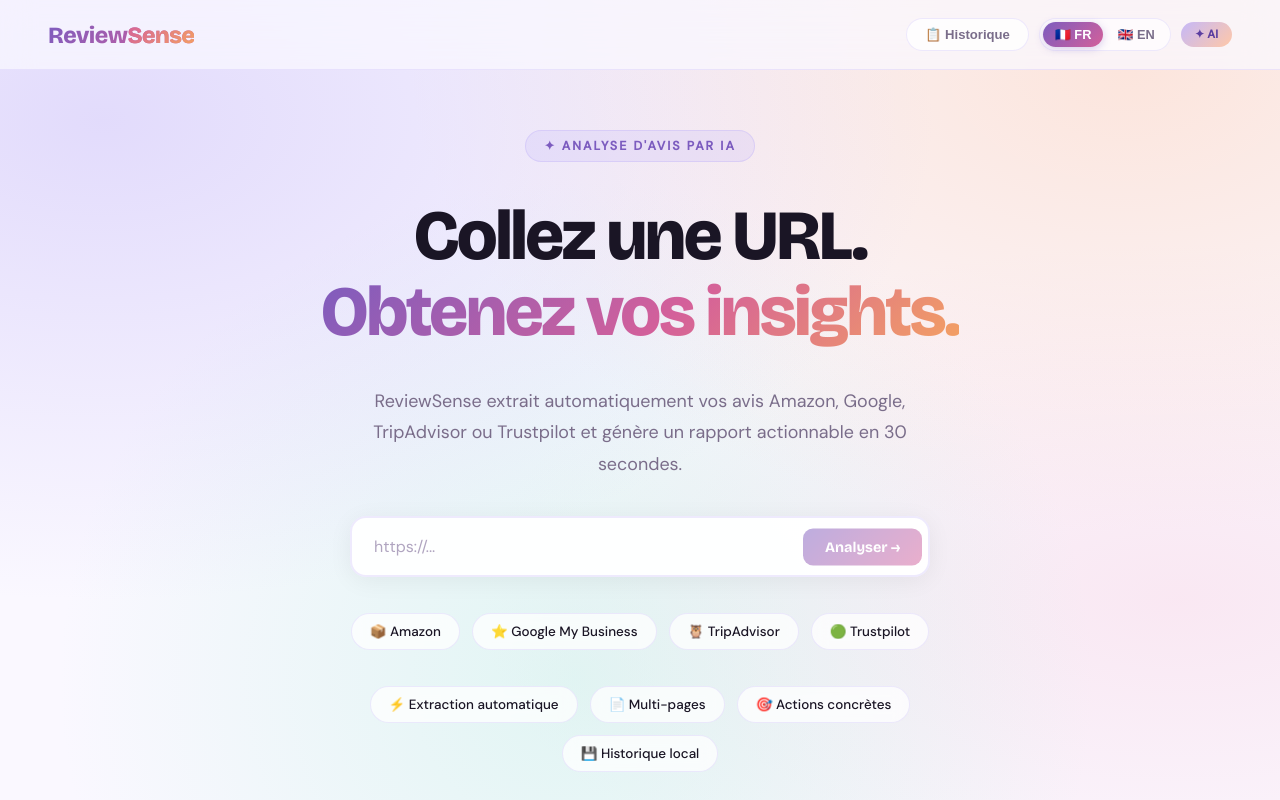
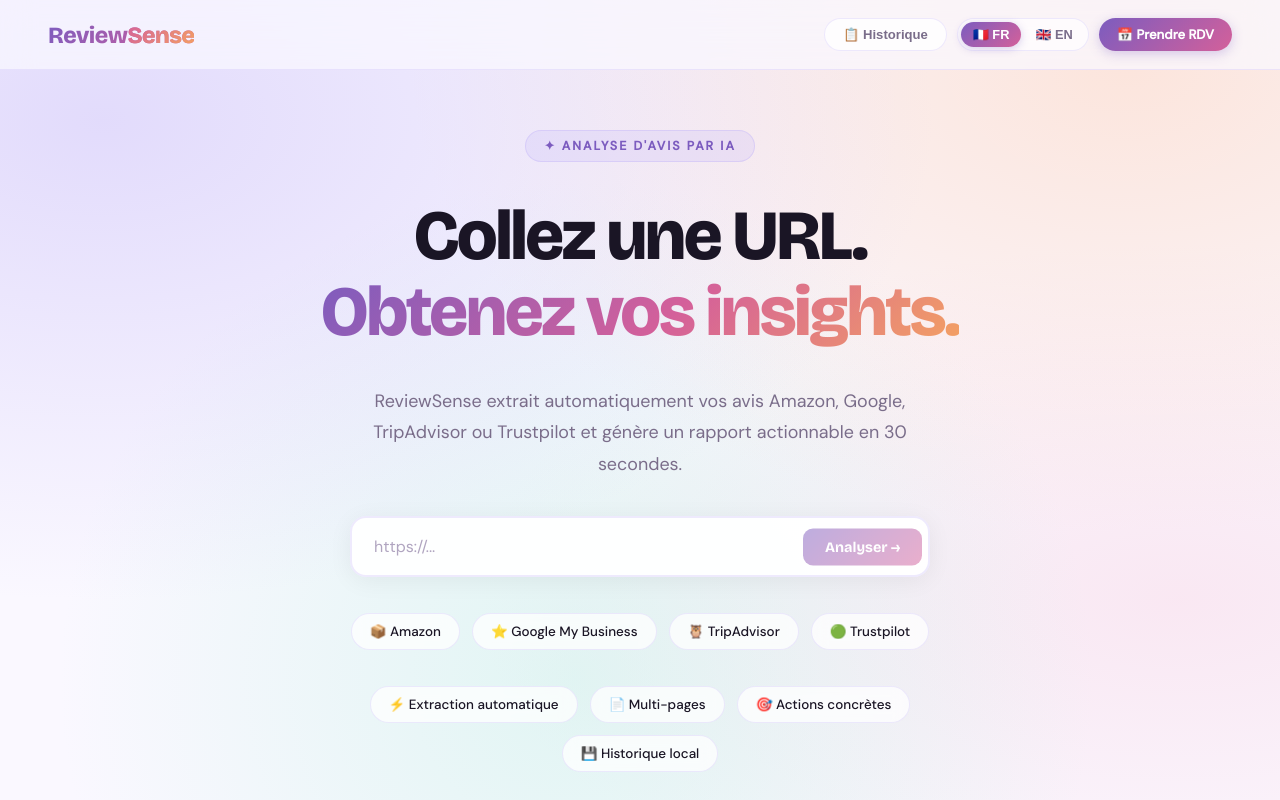
Before and after one commit to ashleyappadoo/ReviewSense, a Next.js app: page / in a window 1280 px wide. Shown: the top 800 px of the page. Built offline with nearby package versions, Linux system fonts and the light colour scheme.

Commit message:
Update index.jsx
RDV Header

```diff
--- a/pages/index.jsx
+++ b/pages/index.jsx
@@ -255,6 +255,8 @@
         .lang-btn{padding:5px 12px;border-radius:30px;border:none;font-size:0.8rem;font-weight:700;cursor:pointer;transition:all 0.2s;background:transparent;color:var(--muted)}
         .lang-btn.active{background:linear-gradient(135deg,#7c5cbf,#d4609a);color:white;box-shadow:0 2px 8px rgba(124,92,191,0.3)}
         .nav-badge{font-size:0.72rem;font-weight:700;background:linear-gradient(135deg,var(--lavender),var(--peach));padding:5px 14px;border-radius:20px;color:#5b3ea0}
+        .nav-rdv-btn{display:inline-flex;align-items:center;gap:6px;padding:8px 18px;background:linear-gradient(135deg,#7c5cbf,#d4609a);color:white;font-size:0.82rem;font-weight:700;border-radius:40px;text-decoration:none;transition:all 0.2s;box-shadow:0 3px 12px rgba(124,92,191,0.3);white-space:nowrap}
+        .nav-rdv-btn:hover{transform:translateY(-1px);box-shadow:0 5px 18px rgba(124,92,191,0.45)}
         .landing{flex:1;display:flex;flex-direction:column;align-items:center;justify-content:center;padding:60px 24px;text-align:center;gap:36px}
         .hero-tag{display:inline-flex;align-items:center;gap:8px;font-size:0.78rem;font-weight:700;letter-spacing:2px;text-transform:uppercase;color:#7c5cbf;background:rgba(197,184,248,0.22);padding:7px 18px;border-radius:20px;border:1px solid rgba(197,184,248,0.45)}
         h1{font-family:'Bricolage Grotesque',sans-serif;font-size:clamp(2.8rem,6vw,4.4rem);font-weight:800;line-height:1.08;color:var(--text);letter-spacing:-2.5px;max-width:780px}
@@ -386,7 +388,14 @@
               <button className={`lang-btn ${lang==='fr'?'active':''}`} onClick={() => setLang('fr')}>🇫🇷 FR</button>
               <button className={`lang-btn ${lang==='en'?'active':''}`} onClick={() => setLang('en')}>🇬🇧 EN</button>
             </div>
-            <div className="nav-badge">✦ AI</div>
+            <a
+              href="https://calendly.com/ona-action/30min"
+              target="_blank"
+              rel="noreferrer"
+              className="nav-rdv-btn"
+            >
+              📅 {lang==='fr' ? 'Prendre RDV' : 'Book a call'}
+            </a>
           </div>
         </nav>
 
```
